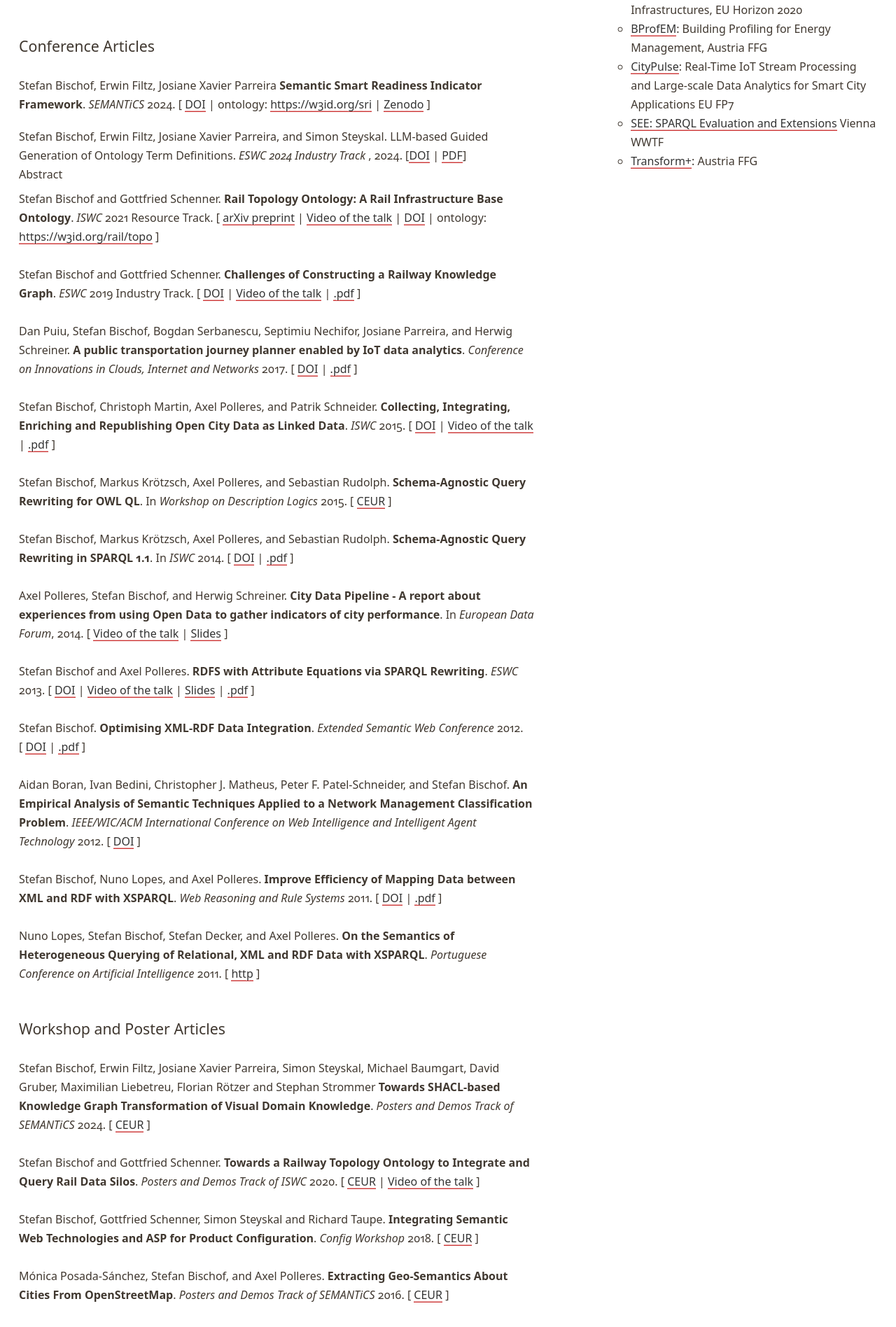
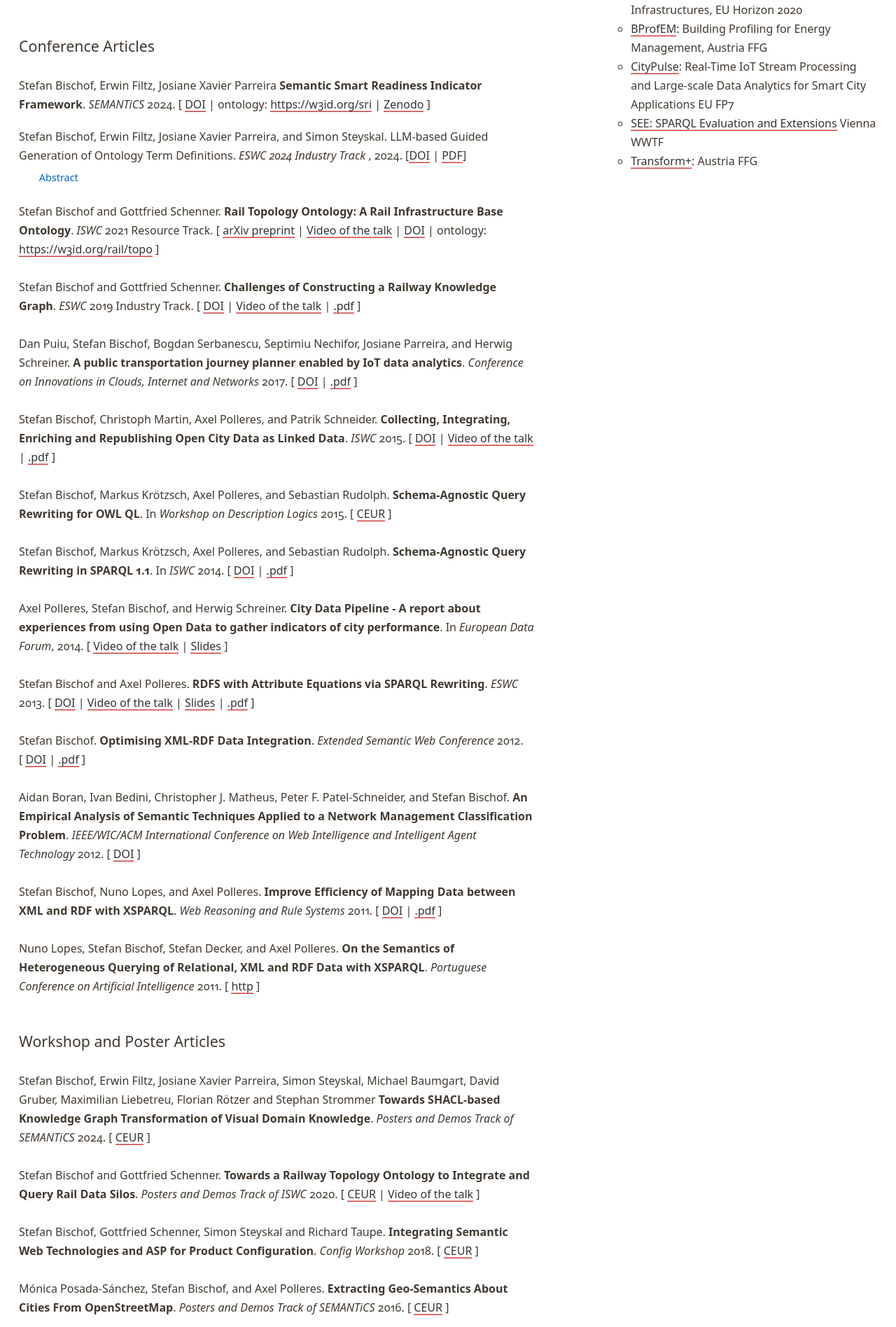
Before and after one commit to stefanbischof/stefanbischof.github.io, a Jekyll site: the page built from index.html, in a window 1280 px wide. Shown: the part 898-2794 px from the top of the page at 70% size. Built offline with Jekyll 4.4.1, drawn with Linux system fonts in a browser that asks for light colours.

Commit message:
style: add necessary classes

```diff
--- a/mypublications.html
+++ b/mypublications.html
@@ -22,9 +22,9 @@
     <span property="datePublished" content="2024">2024</span>.
     [<a property="identifier" href="https://doi.org/10.1007/978-3-031-78952-6_13" target="_blank">DOI</a> |
      <a href="https://2024.eswc-conferences.org/wp-content/uploads/2024/05/77770131.pdf">PDF</a>]
-    <details>
+    <details class="abstract-details">
       <summary>Abstract</summary>
-      <div property="abstract">
+      <div property="abstract" class="abstract-content">
         This paper describes our approach for leveraging LLMs to generate definitions and descriptions for ontology terms. Our approach is grounded in the need for detailed and accurate representation of (domainspecific) Knowledge Graphs, and it aims at speeding up the process of generating such text. We outline our approach, including the problems that we encountered, and the solution we propose to overcome them. Our approach is currently in use in an industrial setting.
       </div>
     </details>
```
